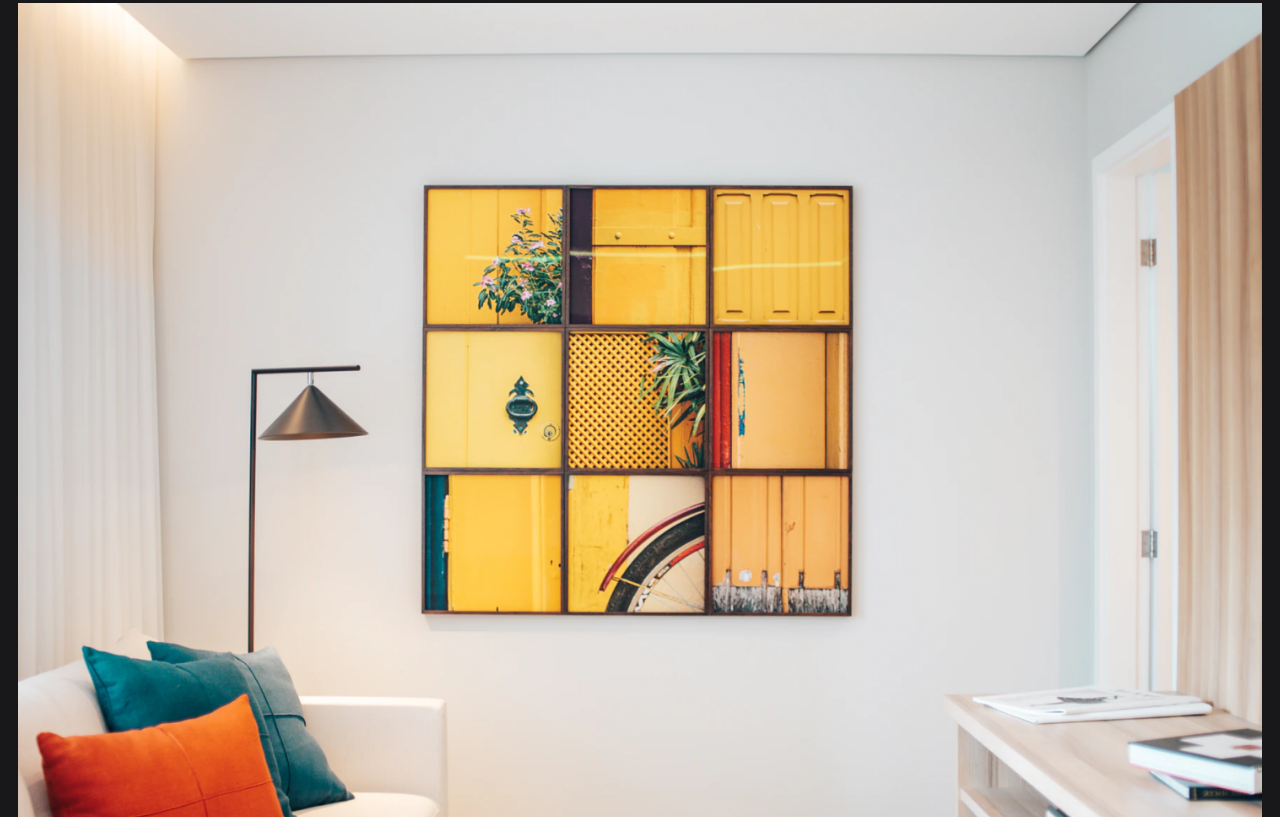
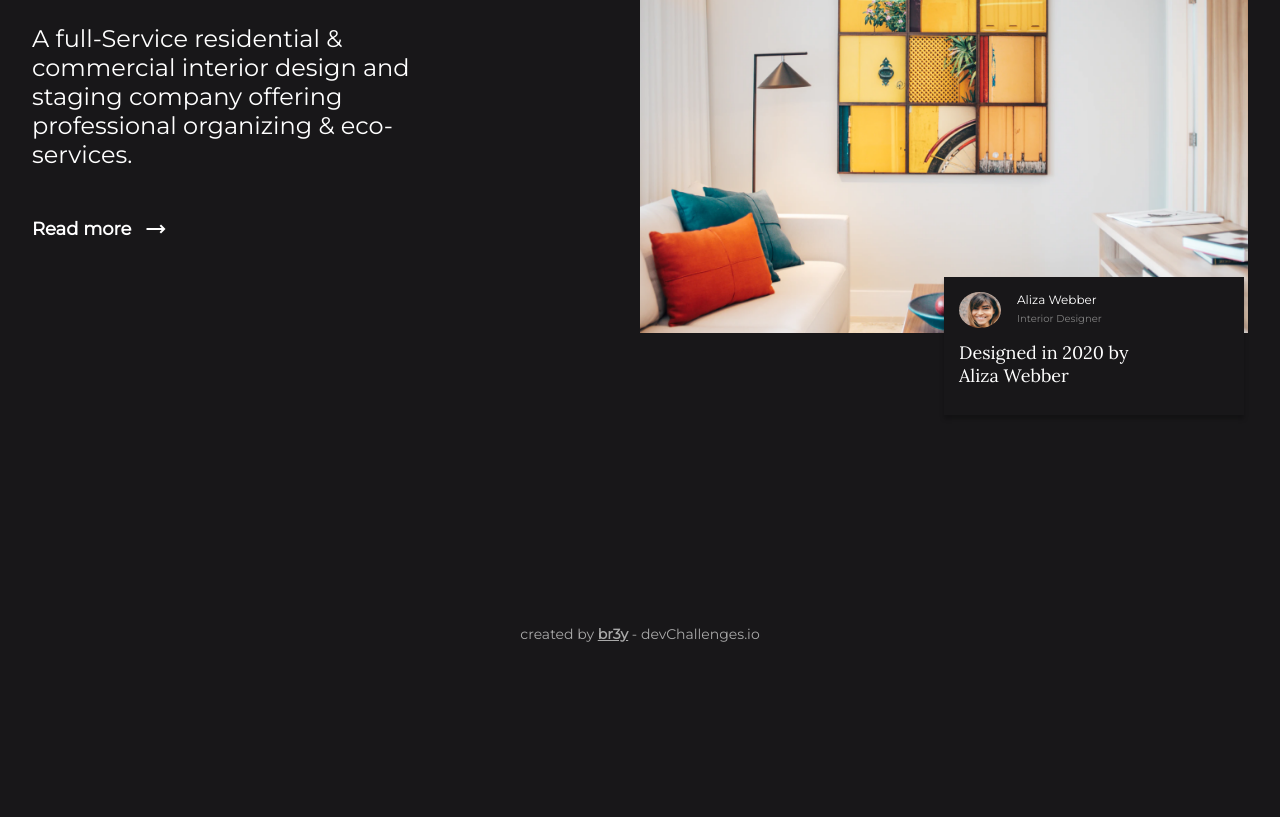
Before and after one commit to Br3y/responsive-web-developer, a plain HTML site: page Legacy/interior-consultant/index.html in a window 1280 px wide. Shown: the part 311-1128 px from the top of the page. After the commit the page ends 978 px from the top, so only its background shows below. Drawn offline with nearby package versions, Linux system fonts and the light colour scheme.

Commit message:
responsive design completed

```diff
--- a/Legacy/interior-consultant/style.css
+++ b/Legacy/interior-consultant/style.css
@@ -119,28 +119,6 @@ body {
   }
 }
 
-/* desktop navigation */
-@media screen and (min-width: 768px) {
-  .close-menu,
-  .open-menu,
-  .mobile {
-    display: none !important;
-  }
-  .nav__title {
-    visibility: visible !important;
-    align-self: center;
-  }
-  .desktop {
-    display: block;
-  }
-  .desktop .nav__menu {
-    display: flex;
-    margin-top: 0;
-    gap: 1em;
-    margin-right: 1em;
-  }
-}
-
 /* interior data */
 .interior {
   color: white;
@@ -225,22 +203,75 @@ body {
 .nested-img__description {
   font-family: var(--lora-font);
   font-size: 18px;
-  font-weight: 700;
+  font-weight: 400;
   width: 210px;
 }
 
 /* footer */
-.footer{
-  text-align:center;
-  color:#A9A9A9;
+.footer {
+  text-align: center;
+  color: #a9a9a9;
   font-family: var(--montserrat-font);
-  font-size:14px;
-  font-weight:500;
-  margin-top:150px;
-  margin-bottom: 24px;
+  font-size: 14px;
+  font-weight: 500;
+  margin-top: 150px;
+  padding-bottom: 24px;
 }
 
-.footer span{
+.footer span {
   text-decoration: underline;
   font-weight: 700;
 }
+
+/* LAPTOP ABOVE SCREEN SIZE */
+
+/* desktop navigation */
+@media screen and (min-width: 1024px) {
+  .body-container {
+    margin: 2em;
+  }
+  .close-menu,
+  .open-menu,
+  .mobile {
+    display: none !important;
+  }
+  .nav__title {
+    visibility: visible !important;
+    align-self: center;
+  }
+  .desktop {
+    display: block;
+  }
+  .desktop .nav__menu {
+    display: flex;
+    margin-top: 0;
+    gap: 5em;
+  }
+  /* main interior */
+  .main {
+    margin-top: 100px;
+  }
+  .interior__container {
+    display: grid;
+    grid-template-columns: repeat(2, 1fr);
+  }
+  .interior__title {
+    font-size: 48px;
+    font-weight: 500;
+  }
+  .interior__description {
+    width: 410px;
+    font-size: 24px;
+    margin-top: 40px;
+    margin-bottom: 48px;
+  }
+  .interior__bg-img {
+    width: 100%;
+  }
+  .button {
+    font-size: 18px;
+  }
+  .nested__data-img {
+    left: 50%;
+  }
+}
```
